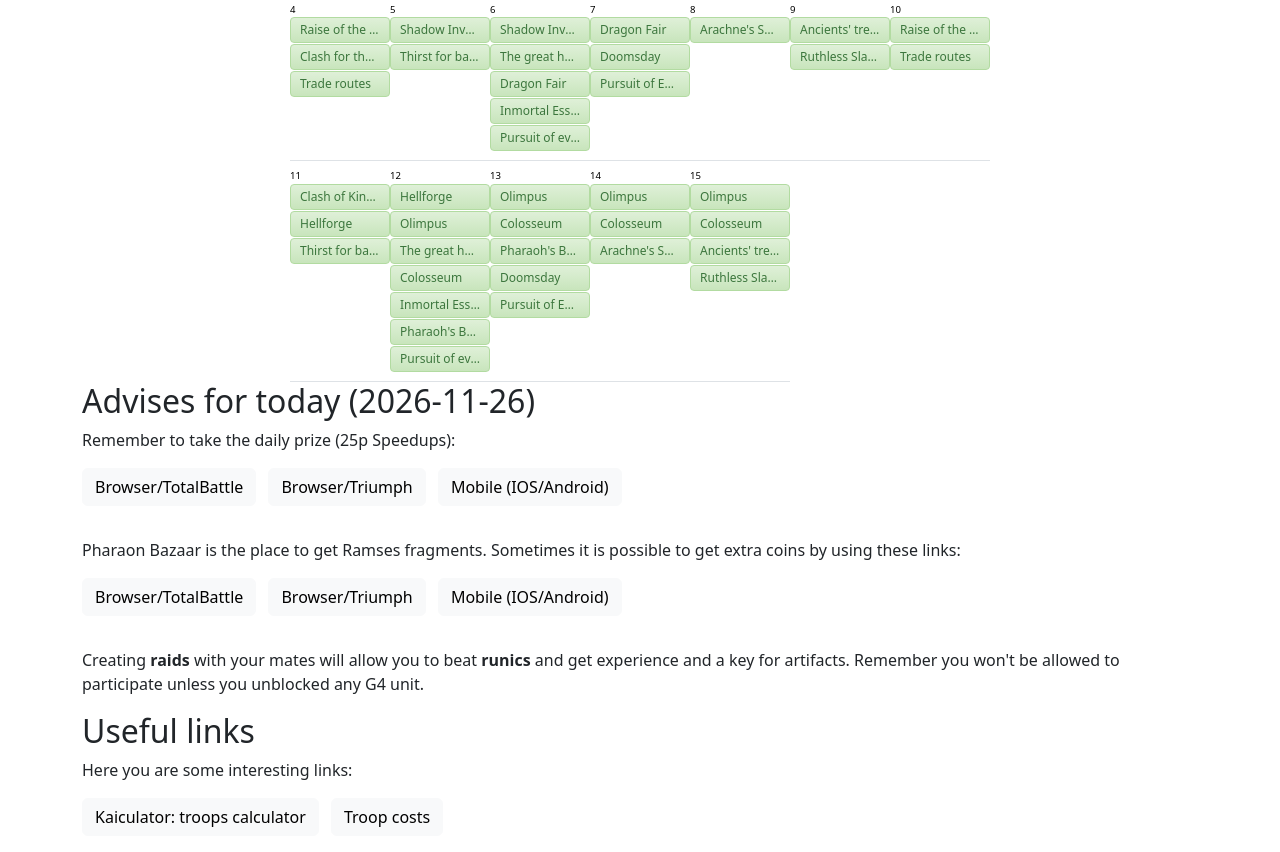
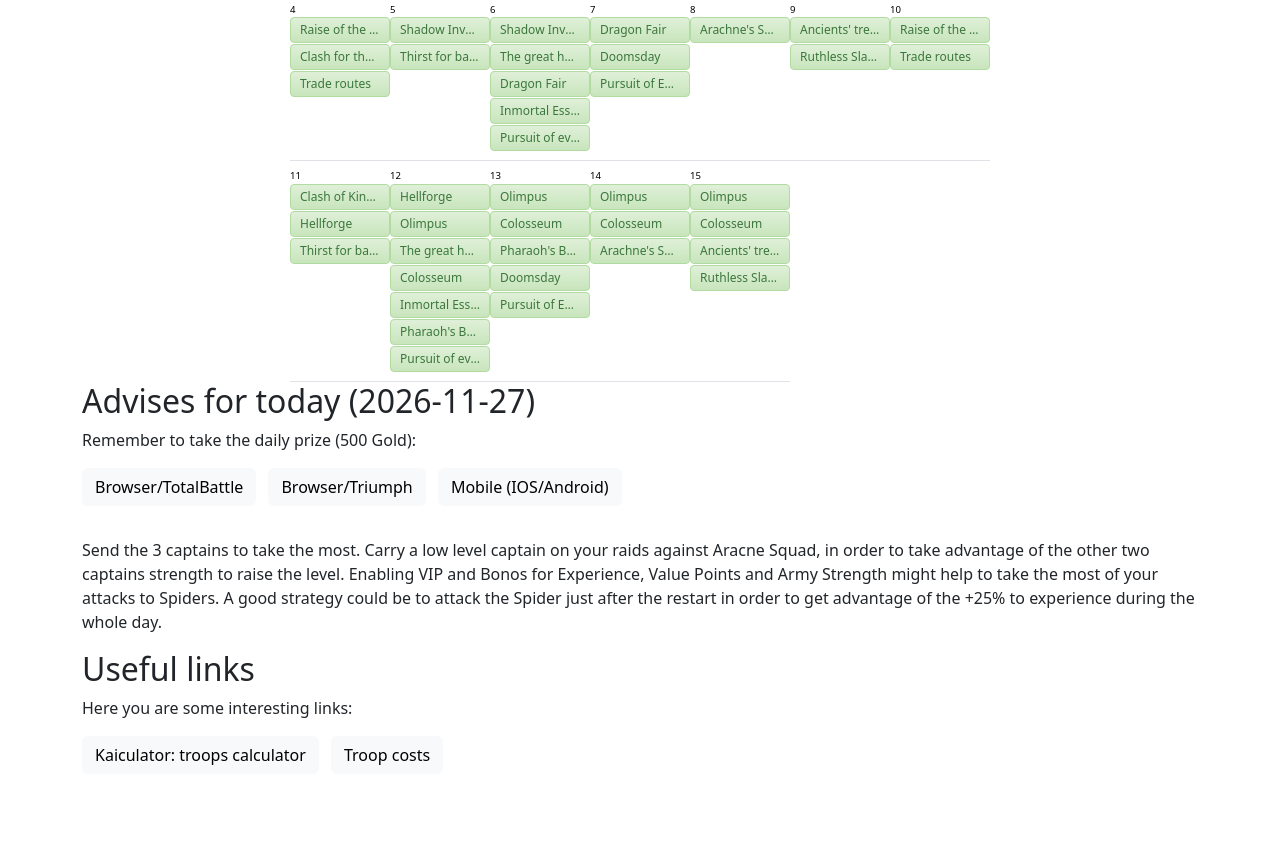
Before and after one commit to saldanel/web, a plain HTML site: page index.html in a window 1280 px wide. Shown: the part 1588-2440 px from the top of the page. After the commit the page ends 2378 px from the top, so only its background shows below. Drawn offline with nearby package versions, Linux system fonts and the light colour scheme.

Commit message:
automatic update

```diff
--- a/index.html
+++ b/index.html
@@ -201,7 +201,7 @@
 
 
 
-            <td class="calendar-day " id="today">
+            <td class="calendar-day outside" >
                 <div class="date">26</div>
 
                 <div class="event begin end" data-bs-toggle="tooltip" data-bs-placement="top" data-bs-title="Olimpus" >Olimpus</div>
@@ -218,7 +218,7 @@
 
 
 
-            <td class="calendar-day " >
+            <td class="calendar-day " id="today">
                 <div class="date">27</div>
 
                 <div class="event begin end" data-bs-toggle="tooltip" data-bs-placement="top" data-bs-title="Olimpus" >Olimpus</div>
@@ -929,28 +929,17 @@
     </table>
   </div>
   <div class="row">
-    <h2>Advises for today (2026-11-26)</h2>
-    <p>Remember to take the daily prize (25p Speedups):
+    <h2>Advises for today (2026-11-27)</h2>
+    <p>Remember to take the daily prize (500 Gold):
       <ul class="list-inline">
-        <li class="list-inline-item"><a class="btn btn-light" target="_blank" href="https://totalbattle.com/?present=march25">Browser/TotalBattle</a></li>
-        <li class="list-inline-item"><a class="btn btn-light" target="_blank" href="https://totalbattle.onelink.me/Xsl6/gbwfnf2t">Browser/Triumph</a></li>
-        <li class="list-inline-item"><a class="btn btn-light" target="_blank" href="https://triumph.totalbattle.com/?present=march25">Mobile (IOS/Android)</a></li>
+        <li class="list-inline-item"><a class="btn btn-light" target="_blank" href="https://totalbattle.com/?present=gold500">Browser/TotalBattle</a></li>
+        <li class="list-inline-item"><a class="btn btn-light" target="_blank" href="https://totalbattle.onelink.me/Xsl6/e08dg3he">Browser/Triumph</a></li>
+        <li class="list-inline-item"><a class="btn btn-light" target="_blank" href="https://triumph.totalbattle.com/?present=gold500">Mobile (IOS/Android)</a></li>
       </ul>
     </p>
 
     <p>
-      Pharaon Bazaar is the place to get Ramses fragments. Sometimes it is possible to get extra coins by using these links:
-
-      <ul class="list-inline">
-        <li class="list-inline-item"><a class="btn btn-light" target="_blank" href="https://totalbattle.com/?present=ramsesroulette100">Browser/TotalBattle</a></li>
-        <li class="list-inline-item"><a class="btn btn-light" target="_blank" href="https://triumph.totalbattle.com/?present=ramsesroulette100">Browser/Triumph</a></li>
-        <li class="list-inline-item"><a class="btn btn-light" target="_blank" href="intent://deeplink?&amp;deep_link_value=community_link_ramsesroulette100#Intent;scheme=totalbattle;end">Mobile (IOS/Android)</a></li>
-      </ul>
-
-    </p>
-
-    <p>
-      Creating <b>raids</b> with your mates will allow you to beat <b>runics</b> and get experience and a key for artifacts. Remember you won't be allowed to participate unless you unblocked any G4 unit.
+      Send the 3 captains to take the most. Carry a low level captain on your raids against Aracne Squad, in order to take advantage of the other two captains strength to raise the level. Enabling VIP and Bonos for Experience, Value Points and Army Strength might help to take the most of your attacks to Spiders. A good strategy could be to attack the Spider just after the restart in order to get advantage of the +25% to experience during the whole day.
 
     </p>
 
```
